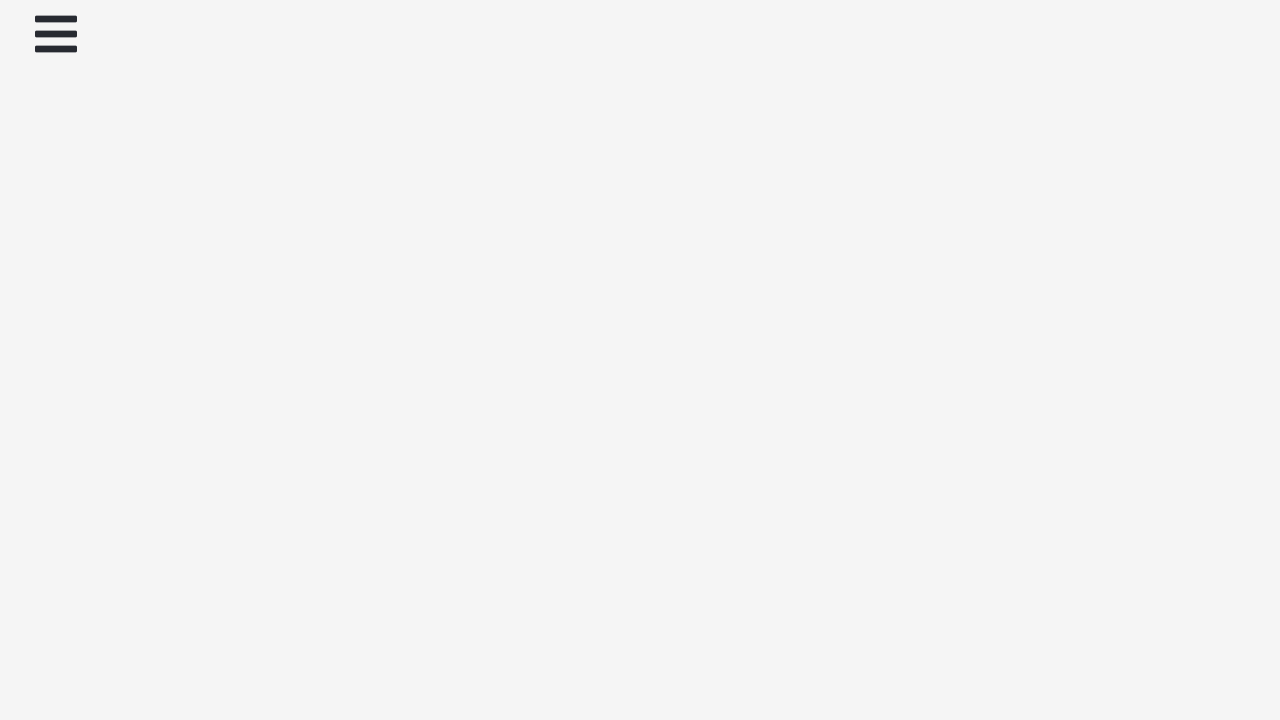
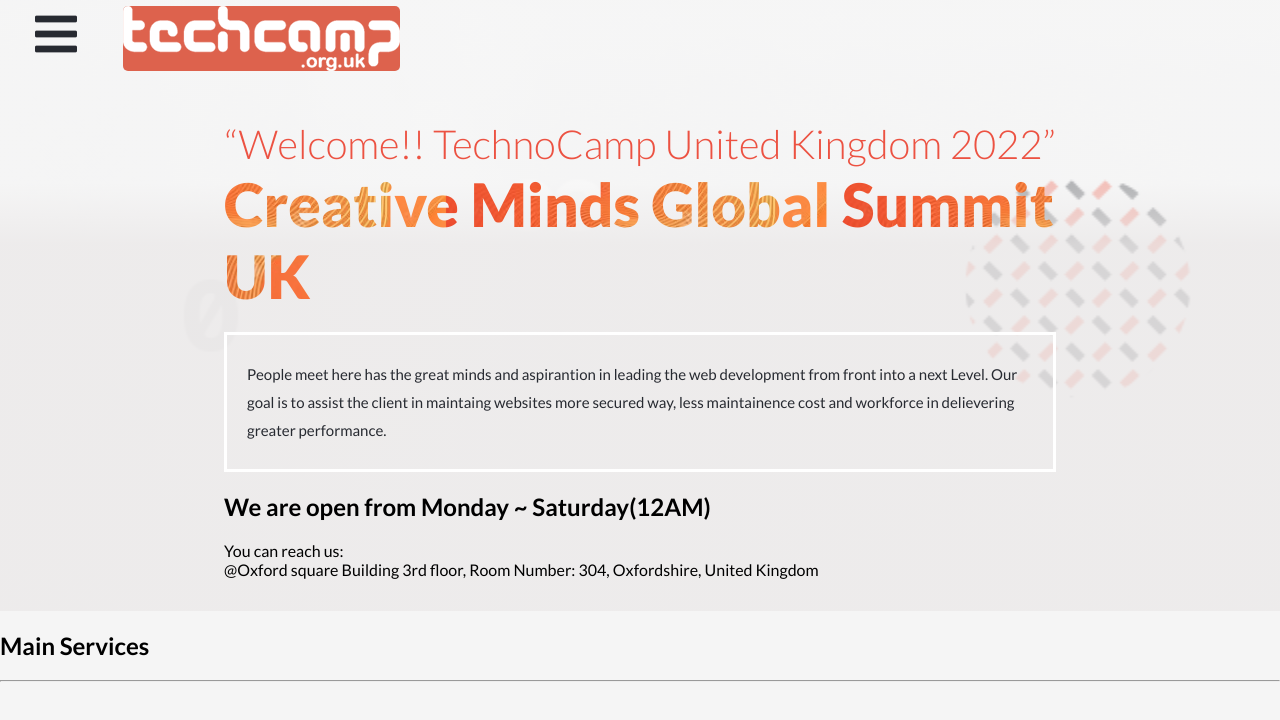
Before and after one commit to RaviTejaM9602/CodeCamp_UK_Summit-22-Project, a plain HTML site: page index.html in a window 1280 px wide. Drawn offline with Linux system fonts and the light colour scheme.

Commit message:
Update content in the first Page

```diff
--- a/index.html
+++ b/index.html
@@ -22,6 +22,7 @@
   <title>CodeCamp_UK_Summit-22-Project</title>
 </head>
 <body>
+
   <header class="page-header">
     <div class="mobile-menu">
       <button type="button" aria-label="open menu" class="open-menu open">
@@ -41,8 +42,35 @@
           <li class="bordered-link"><a class="close" href="#">CONTACT US</a></li>
         </ul>
       </nav>
+       <img class="mobile-logo" src="./Images/tech-camp-logo.png" alt="Techno_Logo">
     </div>
   </header>
+
+  <main class="main-section-container">
+    <div class="transparent">
+      <div class="main-section">
+          <h2 class="title-intro">
+             <q>Welcome!! TechnoCamp United Kingdom 2022</q>
+          </h2>
+          <h1 class="title-info">Creative Minds Global Summit UK</h1>
+        <div class="description">
+          <p>People meet here has the great minds and aspirantion in leading the web development from front into a next Level.
+            Our goal is to assist the client in maintaing websites more secured way,
+            less maintainence cost and workforce in delievering greater performance.</p>
+        </div>
+        <div class="office">
+          <h2>We are open from Monday ~ Saturday(12AM)</h2>
+          <p>You can reach us: <br> @Oxford square Building 3rd floor, Room Number: 304, Oxfordshire, United Kingdom</p>
+        </div>
+      </div>
+    </div>
+  </main>
+
+  <section class="available-services">
+    <h2 class="services-title">Main Services</h2>
+    <hr class="section-title-separators">
+  </section>
     <script src="mobile.js"></script>
-</body>
+
+    </body>
 </html>
--- a/style.css
+++ b/style.css
@@ -29,6 +29,10 @@ a {
   z-index: 2;
   top: 0;
   background-color: transparent;
+}
+
+.mobile-menu {
+  display: flex;
 }
 
 .open-menu,
@@ -114,3 +118,84 @@ ul {
   animation: slide-right 1s ease forwards;
   left: 0;
 }
+
+.mobile-logo {
+  background-color: rgba(214, 54, 26, 0.768);
+  align-self: flex-end;
+  border-radius: 5px;
+  margin-left: 40px;
+}
+
+img {
+  object-fit: contain;
+}
+
+.main-section-container {
+  background-image: url(./Images/Capstone_Background.png);
+  background-size: cover;
+  background-repeat: no-repeat;
+  background-position: center center;
+  height: 100%;
+}
+
+.transparent {
+  display: block;
+  width: 100%;
+  height: 100%;
+  padding-top: 15vh;
+  padding-bottom: 2vh;
+  background: -webkit-linear-gradient(bottom, #eceaeae3 60%, #f4f4f4af 70%);
+  background: linear-gradient(0deg, #eceaeae3 60%, #f4f4f4af 70%);
+}
+
+.main-section-about {
+  background-color: var(--dark-whiten);
+  padding-top: 15vh;
+  padding-bottom: 2vh;
+  height: 100%;
+}
+
+.main-section {
+  width: 65%;
+  margin: auto;
+  position: relative;
+}
+
+.title-intro {
+  color: var(--orange);
+  font-size: 2.5em;
+  font-weight: 300;
+  text-align: left;
+  margin: 0;
+}
+
+.title-info {
+  background-image: url(./Images/banner.jpg);
+  background-size: contain;
+  background-position: center;
+  font-size: 60px;
+  font-weight: 900;
+  text-align: left;
+  width: 100%;
+  margin: 0;
+  background-color: #ec5242;
+  background-clip: unset;
+  -webkit-background-clip: text;
+  -webkit-text-fill-color: transparent;
+}
+
+.title-info-about {
+  font-size: 40px;
+  font-weight: 900;
+  width: 100%;
+  margin: 0;
+}
+
+.description {
+  border: 3px solid var(--white);
+  padding: 10px 20px;
+  color: var(--dark);
+  font-size: 15px;
+  line-height: 28px;
+  margin-top: 20px;
+}
```
Also changed, not shown: Images/banner.jpg (added).
